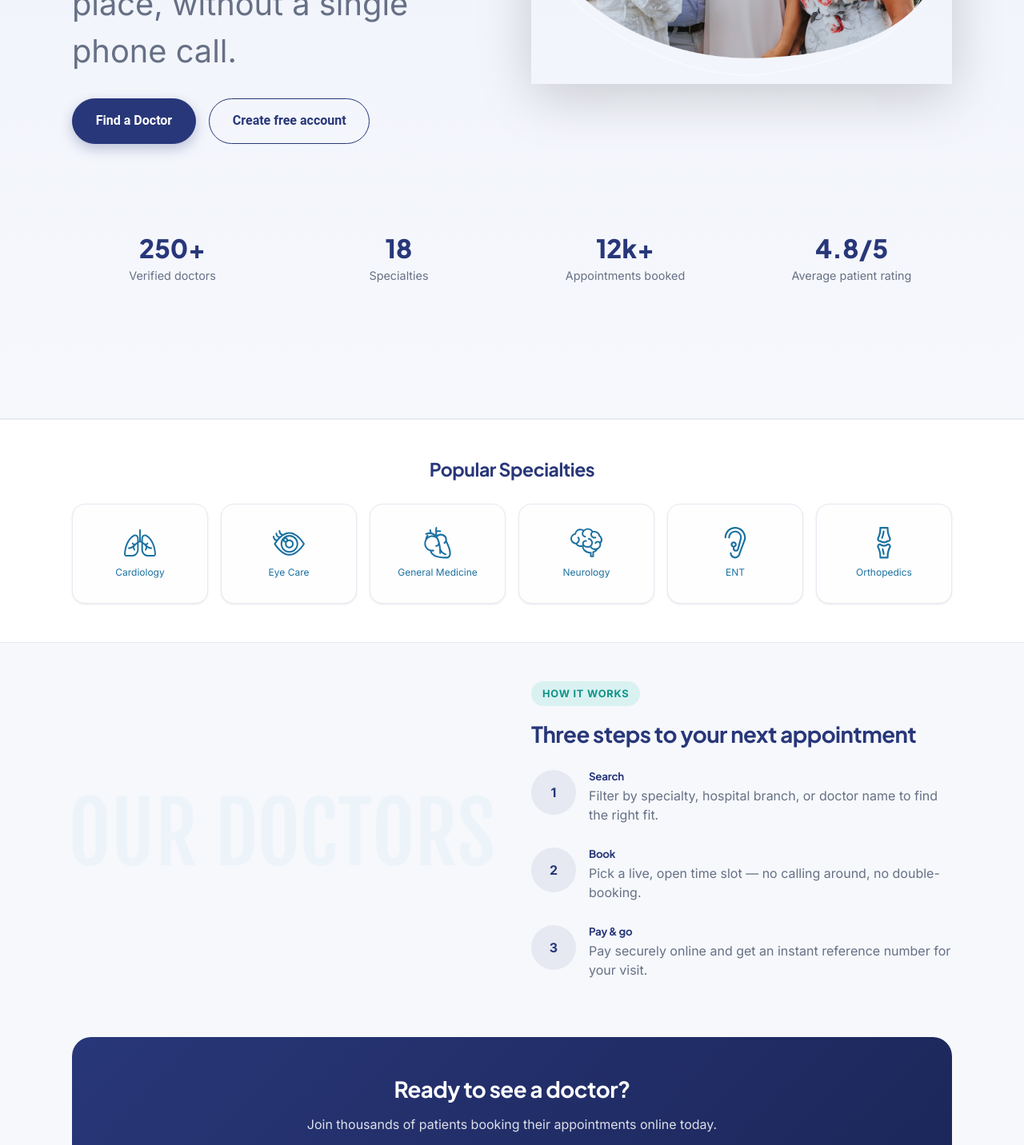
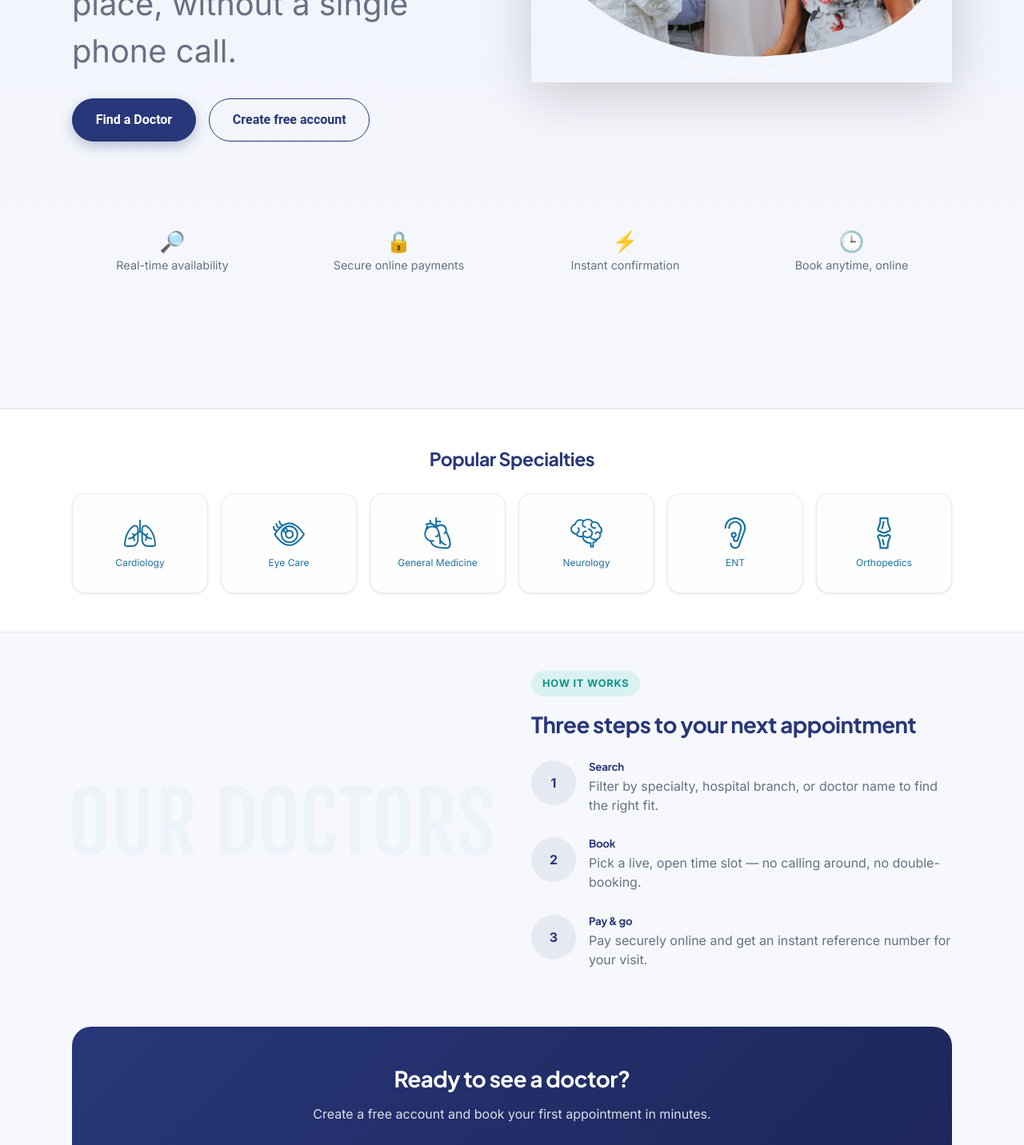
Before and after one commit to Chathu8616/e-channeling-system, a React (Vite) app in the folder echanneling-frontend/: page / in a window 1280 px wide. Shown: the part 660-2092 px from the top of the page at 80% size. Built offline with nearby package versions, Linux system fonts and the light colour scheme.

Commit message:
Remove fabricated stats, replace with honest feature highlights

```diff
--- a/echanneling-frontend/src/pages/HomePage.jsx
+++ b/echanneling-frontend/src/pages/HomePage.jsx
@@ -9,11 +9,11 @@ const SPECIALTIES = [
   { name: 'Orthopedics', icon: '/theme/img/icons/osteoporosis.svg' },
 ];
 
-const STATS = [
-  { number: '250+', label: 'Verified doctors' },
-  { number: '18', label: 'Specialties' },
-  { number: '12k+', label: 'Appointments booked' },
-  { number: '4.8/5', label: 'Average patient rating' },
+const HIGHLIGHTS = [
+  { icon: '🔎', label: 'Real-time availability' },
+  { icon: '🔒', label: 'Secure online payments' },
+  { icon: '⚡', label: 'Instant confirmation' },
+  { icon: '🕒', label: 'Book anytime, online' },
 ];
 
 const STEPS = [
@@ -43,14 +43,14 @@ export default function HomePage() {
                 Book a doctor's appointment online, in minutes
               </h1>
               <p className="text-muted mb-4 fs-5">
-                Search verified doctors, pick an open time slot, and pay securely — all in one
+                Search available doctors, pick an open time slot, and pay securely — all in one
                 place, without a single phone call.
               </p>
               <div className="d-flex flex-wrap gap-3">
-                <Link to="/doctors" className="btn btn-primary btn-lg rounded-pill px-4">
+                <Link to="/doctors" className="btn btn-primary rounded-pill px-4">
                   Find a Doctor
                 </Link>
-                <Link to="/register" className="btn btn-outline-primary btn-lg rounded-pill px-4">
+                <Link to="/register" className="btn btn-outline-primary rounded-pill px-4">
                   Create free account
                 </Link>
               </div>
@@ -65,10 +65,10 @@ export default function HomePage() {
           </div>
 
           <div className="row mt-5 pt-4 gy-4">
-            {STATS.map((s) => (
-              <div className="col-6 col-md-3 stat-tile" key={s.label}>
-                <div className="stat-number">{s.number}</div>
-                <div className="stat-label">{s.label}</div>
+            {HIGHLIGHTS.map((h) => (
+              <div className="col-6 col-md-3 stat-tile" key={h.label}>
+                <div className="stat-number" style={{ fontSize: '1.6rem' }}>{h.icon}</div>
+                <div className="stat-label">{h.label}</div>
               </div>
             ))}
           </div>
@@ -129,9 +129,9 @@ export default function HomePage() {
         <div className="cta-band text-center">
           <h2 className="h3 mb-3">Ready to see a doctor?</h2>
           <p className="mb-4" style={{ color: 'rgba(255,255,255,0.85)' }}>
-            Join thousands of patients booking their appointments online today.
+            Create a free account and book your first appointment in minutes.
           </p>
-          <Link to="/register" className="btn btn-light btn-lg rounded-pill px-4 fw-semibold">
+          <Link to="/register" className="btn btn-light rounded-pill px-4 fw-semibold">
             Get Started
           </Link>
         </div>
```
